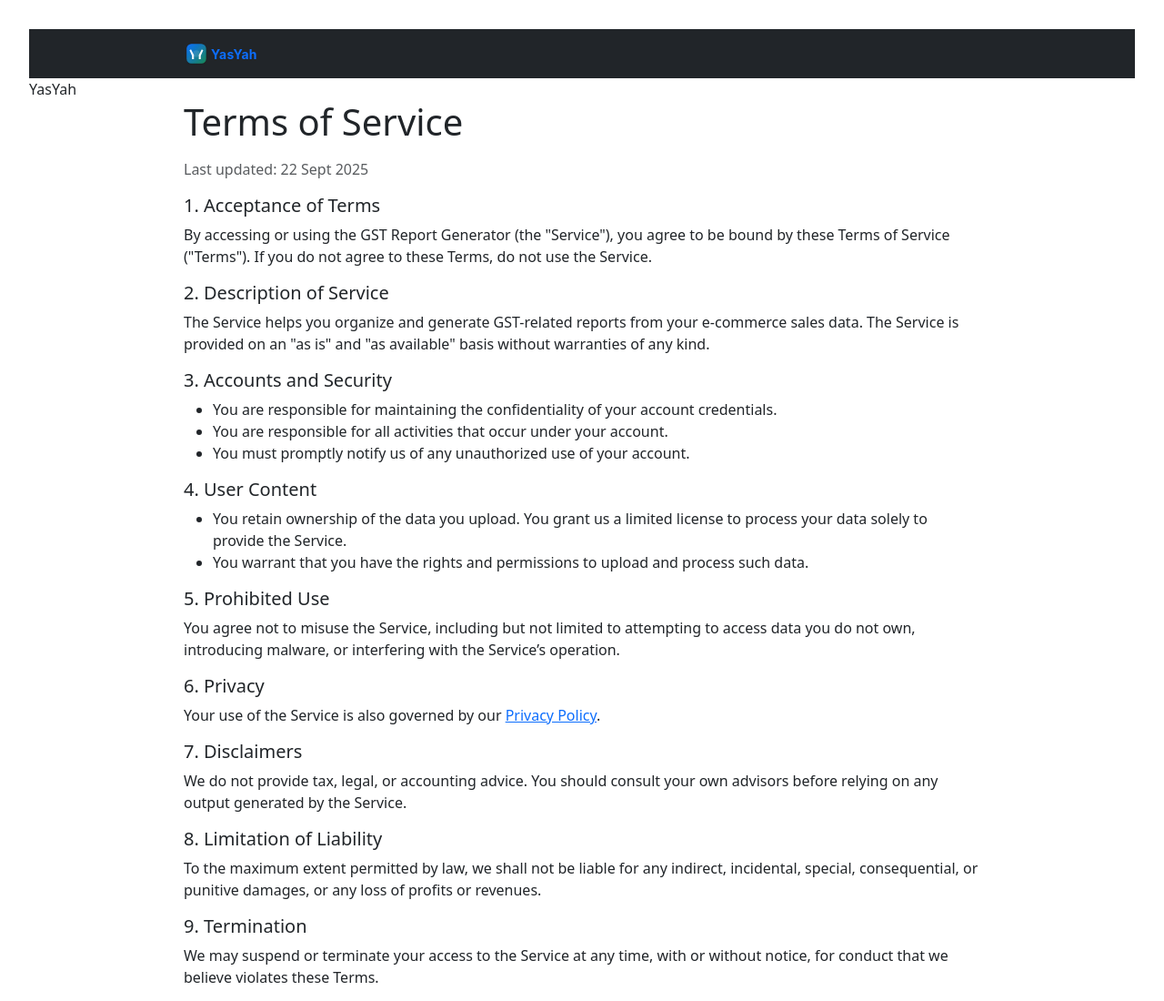
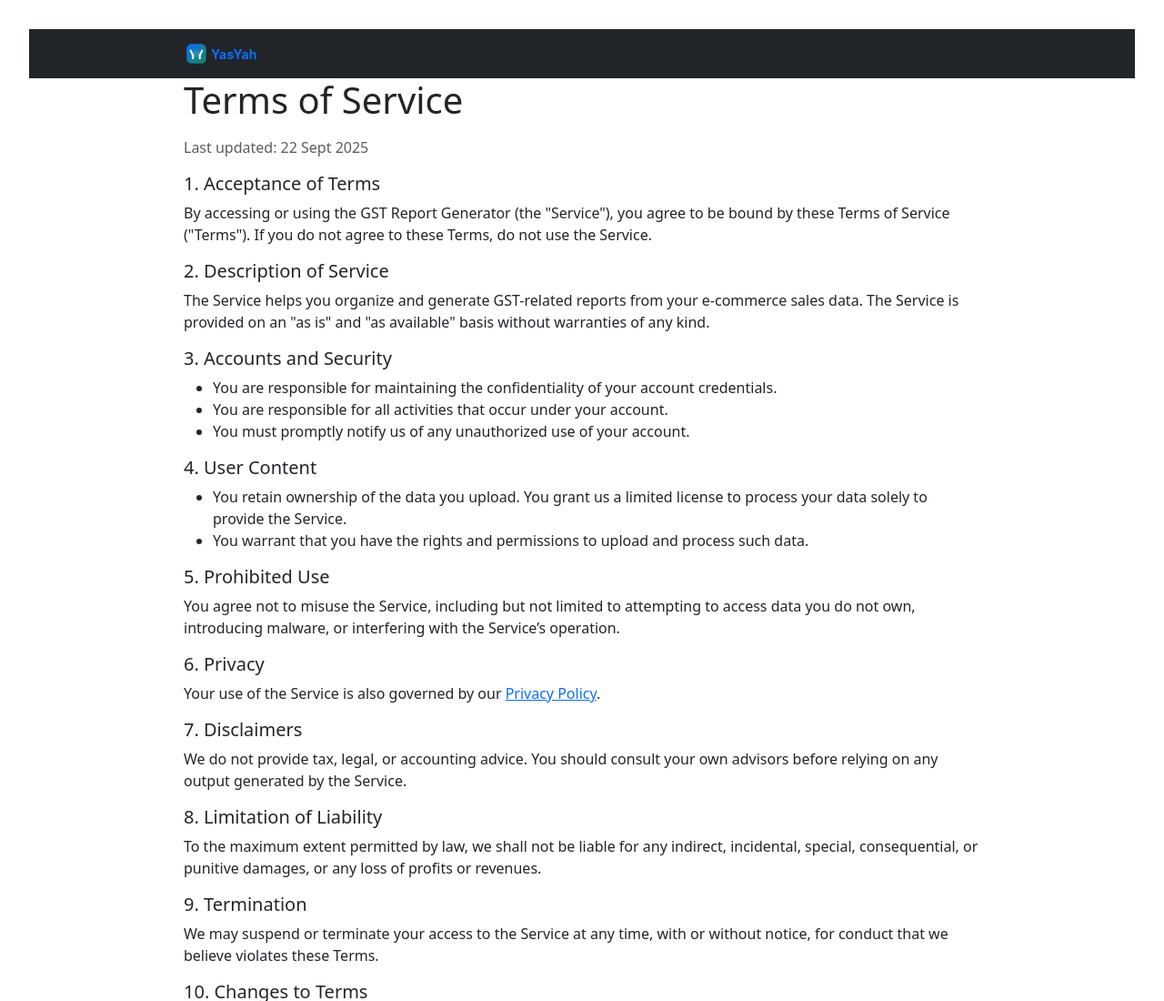
Before and after one commit to rakeshkanojia96-rgb/gst-report-generator, a plain HTML site: page terms.html in a window 1280 px wide. Shown: the top 1100 px of the page at 91% size. Drawn offline with nearby package versions, Linux system fonts and the light colour scheme.

Commit message:
Update terms.html

```diff
--- a/terms.html
+++ b/terms.html
@@ -19,7 +19,6 @@
     </a>
   </div>
 </nav>
-      <span>YasYah</span>
     </a>
   </div>
 </nav>
```
